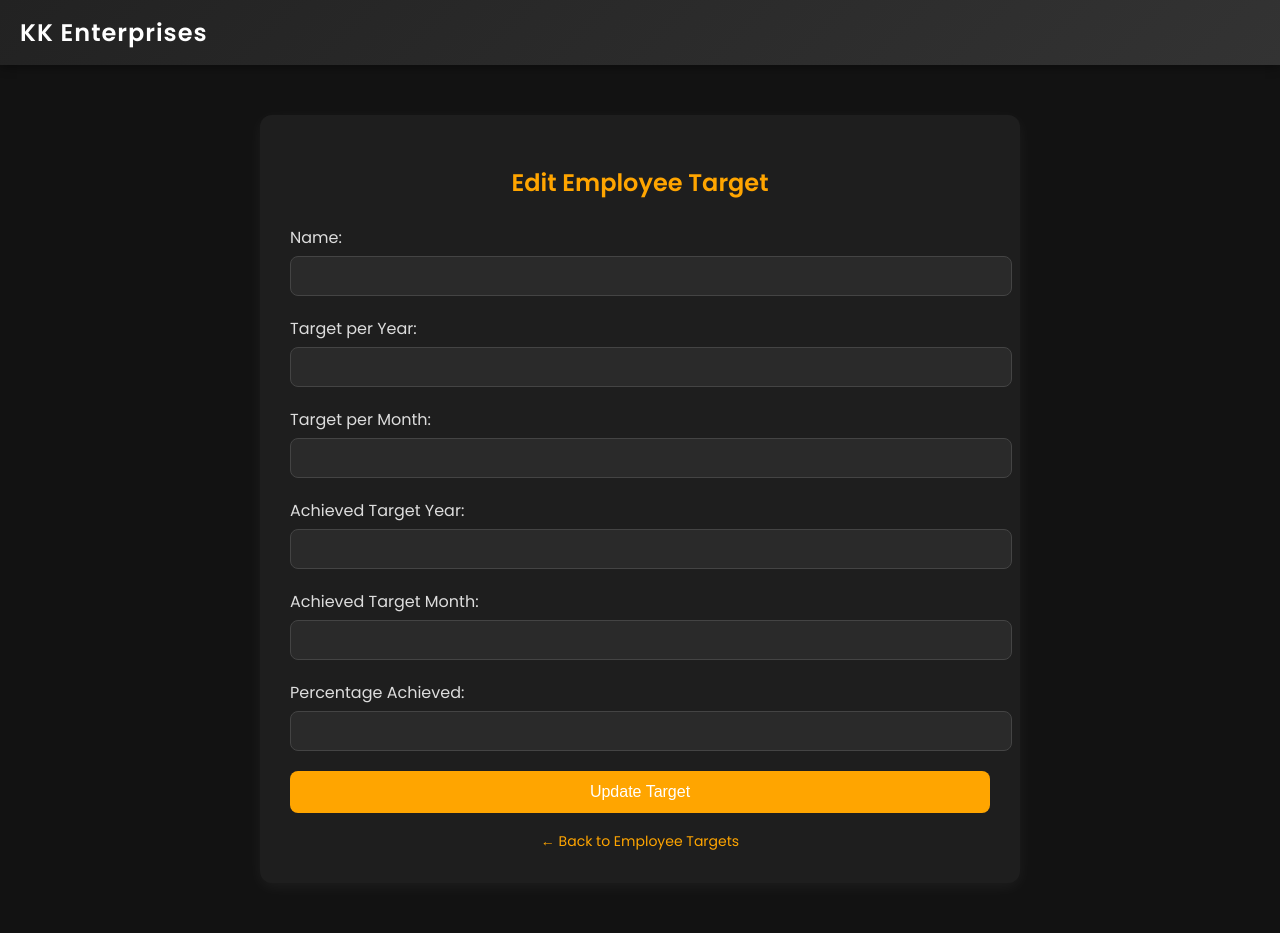
After one commit to oiiiMansi/AccountingSoftware, a Flask app: page /sales/leads/edit/1 in a window 1280 px wide. The commit adds this page. Run offline with Flask 3, Linux system fonts and the light colour scheme; the visitor is signed in with stand-in values (Sample User, id 1); data comes from the database, SQL or seed files in the repository; data that the repository does not hold is empty.

Commit message:
employee_target added

```diff
--- a/app.py
+++ b/app.py
@@ -1,4 +1,4 @@
-from flask import Flask, render_template, request, redirect, url_for
+from flask import Flask, render_template, request, redirect, url_for, flash
 from flask_login import LoginManager
 import mysql.connector
 
@@ -11,7 +11,7 @@ from routes.billing import billing
 from routes.expenses import expenses
 from routes.stock import stock
 from routes.budget import budget_bp
-from routes.leads import leads
+from routes.leads import leads  # Ab yeh Employee Target handle karega
 from routes.reports import reports
 from routes.transactions import transactions
 from routes.salary import salary
@@ -29,7 +29,10 @@ db = mysql.connector.connect(
     database="accounting"
 )
 
-# Flask-Login
+# Make DB available in Blueprints too
+app.db = db
+
+# Flask-Login Setup
 login_manager = LoginManager()
 login_manager.init_app(app)
 login_manager.login_view = "auth.login"
@@ -41,13 +44,13 @@ app.register_blueprint(billing)
 app.register_blueprint(expenses)
 app.register_blueprint(stock)
 app.register_blueprint(budget_bp)
-app.register_blueprint(leads)
+app.register_blueprint(leads)  # employee target handled here
 app.register_blueprint(reports)
 app.register_blueprint(transactions)
 app.register_blueprint(salary)
 app.register_blueprint(employees)
 
-# Routes
+# Home Route
 @app.route("/")
 def home():
     return render_template("index.html")
--- a/routes/leads.py
+++ b/routes/leads.py
@@ -4,41 +4,86 @@ import mysql.connector
 
 leads = Blueprint('leads', __name__)
 
-# ✅ Database connection helper
 def get_db_connection():
     return mysql.connector.connect(
         host="localhost",
-        user="root",         # ✅ Change to your DB user
-        password="roxanne",         # ✅ Set your DB password
-        database="accounting"     # ✅ Set your DB name
+        user="root",
+        password="roxanne",
+        database="accounting"
     )
 
-# ✅ Show leads
+# Show + Add Employee Target
 @leads.route('/sales/leads', methods=['GET', 'POST'])
 @login_required
-def show_leads():
+def show_employee_targets():
     conn = get_db_connection()
     cursor = conn.cursor(dictionary=True)
 
     if request.method == 'POST':
         name = request.form.get('name')
-        contact = request.form.get('contact')
-        company = request.form.get('company')
-        source = request.form.get('source')
-        status = request.form.get('status')
-        assigned_to = request.form.get('assigned_to')
+        target_per_year = request.form.get('target_per_year')
+        target_per_month = request.form.get('target_per_month')
+        achieved_target_year = request.form.get('achieved_target_year')
+        achieved_target_month = request.form.get('achieved_target_month')
+        percentage_achieved = request.form.get('percentage_achieved')
 
         cursor.execute("""
-            INSERT INTO leads (name, contact, company, source, status, assigned_to)
+            INSERT INTO employee_targets
+            (name, target_per_year, target_per_month, achieved_target_year, achieved_target_month, percentage_achieved)
             VALUES (%s, %s, %s, %s, %s, %s)
-        """, (name, contact, company, source, status, assigned_to))
+        """, (name, target_per_year, target_per_month, achieved_target_year, achieved_target_month, percentage_achieved))
         conn.commit()
-        flash('Lead added successfully!', 'success')
-        return redirect(url_for('leads.show_leads'))
+        flash('Employee Target added successfully!', 'success')
+        return redirect(url_for('leads.show_employee_targets'))
 
-    cursor.execute("SELECT * FROM leads ORDER BY created_at DESC")
-    leads_data = cursor.fetchall()
+    cursor.execute("SELECT * FROM employee_targets ORDER BY created_at DESC")
+    employees = cursor.fetchall()
 
     cursor.close()
     conn.close()
-    return render_template('leads.html', leads=leads_data)
+    return render_template('leads.html', employees=employees)
+
+# ✅ Delete Route
+@leads.route('/sales/leads/delete/<int:id>', methods=['POST'])
+@login_required
+def delete_employee_target(id):
+    conn = get_db_connection()
+    cursor = conn.cursor()
+    cursor.execute("DELETE FROM employee_targets WHERE id = %s", (id,))
+    conn.commit()
+    cursor.close()
+    conn.close()
+    flash("Employee target deleted successfully!", "success")
+    return redirect(url_for('leads.show_employee_targets'))
+
+# ✅ Edit Route
+@leads.route('/sales/leads/edit/<int:id>', methods=['GET', 'POST'])
+@login_required
+def edit_employee_target(id):
+    conn = get_db_connection()
+    cursor = conn.cursor(dictionary=True)
+
+    if request.method == 'POST':
+        name = request.form.get('name')
+        target_per_year = request.form.get('target_per_year')
+        target_per_month = request.form.get('target_per_month')
+        achieved_target_year = request.form.get('achieved_target_year')
+        achieved_target_month = request.form.get('achieved_target_month')
+        percentage_achieved = request.form.get('percentage_achieved')
+
+        cursor.execute("""
+            UPDATE employee_targets
+            SET name=%s, target_per_year=%s, target_per_month=%s,
+                achieved_target_year=%s, achieved_target_month=%s, percentage_achieved=%s
+            WHERE id=%s
+        """, (name, target_per_year, target_per_month, achieved_target_year, achieved_target_month, percentage_achieved, id))
+        conn.commit()
+        flash("Employee target updated successfully!", "success")
+        return redirect(url_for('leads.show_employee_targets'))
+
+    cursor.execute("SELECT * FROM employee_targets WHERE id = %s", (id,))
+    employee = cursor.fetchone()
+
+    cursor.close()
+    conn.close()
+    return render_template('edit_target.html', employee=employee)
--- /dev/null
+++ b/templates/edit_target.html
@@ -0,0 +1,141 @@
+<!-- templates/edit_target.html -->
+<!DOCTYPE html>
+<html lang="en">
+<head>
+  <meta charset="UTF-8">
+  <title>Edit Employee Target - KK Enterprises</title>
+  <link href="https://fonts.googleapis.com/css2?family=Poppins:wght@300;400;600&display=swap" rel="stylesheet">
+  <style>
+    body {
+      font-family: "Poppins", sans-serif;
+      margin: 0;
+      padding: 0;
+      background-color: #121212;
+      color: #fff;
+      animation: fadeIn 0.8s ease-in-out;
+    }
+
+    header {
+      display: flex;
+      justify-content: space-between;
+      align-items: center;
+      background: linear-gradient(135deg, #222, #333);
+      color: white;
+      padding: 15px 20px;
+      box-shadow: 0 2px 10px rgba(0, 0, 0, 0.4);
+    }
+
+    .logo {
+      font-size: 24px;
+      font-weight: 600;
+      letter-spacing: 1px;
+    }
+
+    .container {
+      max-width: 700px;
+      margin: 50px auto;
+      background: #1e1e1e;
+      padding: 30px;
+      border-radius: 12px;
+      box-shadow: 0 4px 15px rgba(255,255,255,0.05);
+    }
+
+    h2 {
+      text-align: center;
+      color: #ffa500;
+      margin-bottom: 25px;
+    }
+
+    form label {
+      display: block;
+      margin-bottom: 6px;
+      color: #ddd;
+      font-weight: 500;
+    }
+
+    form input {
+      width: 100%;
+      padding: 10px;
+      margin-bottom: 20px;
+      border: 1px solid #444;
+      border-radius: 8px;
+      font-size: 16px;
+      background-color: #2a2a2a;
+      color: white;
+    }
+
+    button {
+      background-color: #ffa500;
+      color: white;
+      padding: 12px 20px;
+      font-size: 16px;
+      border: none;
+      border-radius: 8px;
+      cursor: pointer;
+      transition: 0.3s ease-in-out;
+      width: 100%;
+    }
+
+    button:hover {
+      background-color: #333;
+      transform: scale(1.03);
+    }
+
+    .back-btn {
+      text-align: center;
+      margin-top: 15px;
+    }
+
+    .back-btn a {
+      color: #ffa500;
+      text-decoration: none;
+      font-size: 14px;
+    }
+
+    .back-btn a:hover {
+      text-decoration: underline;
+    }
+
+    @keyframes fadeIn {
+      from { opacity: 0; transform: translateY(-20px); }
+      to { opacity: 1; transform: translateY(0); }
+    }
+  </style>
+</head>
+<body>
+
+  <header>
+    <div class="logo">KK Enterprises</div>
+  </header>
+
+  <div class="container">
+    <h2>Edit Employee Target</h2>
+    <form method="POST">
+      <label>Name:</label>
+      <input type="text" name="name" value="{{ employee.name if employee else '' }}" required>
+
+      <label>Target per Year:</label>
+      <input type="number" name="target_per_year" value="{{ employee.target_per_year if employee else '' }}" required>
+
+      <label>Target per Month:</label>
+      <input type="number" name="target_per_month" value="{{ employee.target_per_month if employee else '' }}" required>
+
+      <label>Achieved Target Year:</label>
+      <input type="number" name="achieved_target_year" value="{{ employee.achieved_target_year if employee else '' }}" required>
+
+      <label>Achieved Target Month:</label>
+      <input type="number" name="achieved_target_month" value="{{ employee.achieved_target_month if employee else '' }}" required>
+
+      <label>Percentage Achieved:</label>
+      <input type="number" step="0.01" name="percentage_achieved" value="{{ employee.percentage_achieved if employee else '' }}" required>
+
+      <button type="submit">Update Target</button>
+    </form>
+
+    <div class="back-btn">
+      <a href="{{ url_for('leads.show_employee_targets') }}">← Back to Employee Targets</a>
+    </div>
+  </div>
+
+</body>
+</html>
--- a/templates/index.html
+++ b/templates/index.html
@@ -171,7 +171,7 @@
             <div class="dropdown">
                 <a href="#">Sales</a>
                 <div class="dropdown-content">
-                    <a href="{{ url_for('leads.show_leads') }}">Leads</a>
+                    <a href="{{ url_for('leads.show_employee_targets') }}">Leads</a>
                     <a href="{{ url_for('transactions.show_transactions') }}">Transactions</a>
                     <a href="{{ url_for('reports.show_reports') }}">Reports</a>
                     <a href="{{ url_for('revenue') }}">Revenue</a>
@@ -188,7 +188,7 @@
     </header>
 
     <div class="container">
-        <h1>Welcome, {{ current_user.username }}</h1>
+        <h1>Welcome, {{ current_user.username }}</h1>s
         <h2>Dashboard</h2>
         <div class="dashboard">
             <a href="{{ url_for('billing.billing_page') }}">Billing</a>
```
Also changed, not shown: database.sql (+36 -44 lines), templates/leads.html (+66 -37 lines).
